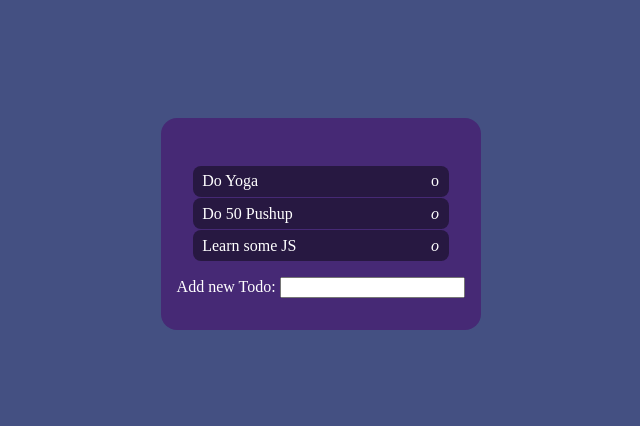
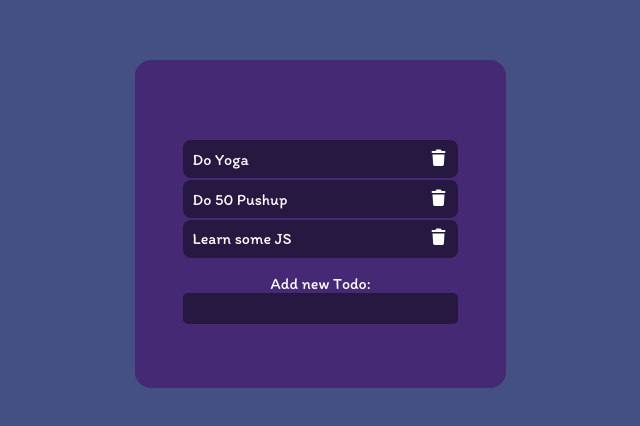
Before and after one commit to Saeedafshari11235/miniTodolist, a plain HTML site: page index.html in a window 1280 px wide. Shown: the part 168-594 px from the top of the page, without its empty margins (321-961 px from the left). Drawn offline with Linux system fonts and the light colour scheme.

Commit message:
adding style for form

```diff
--- a/css/style.css
+++ b/css/style.css
@@ -1,3 +1,4 @@
+@import url('https://fonts.googleapis.com/css2?family=Itim&display=swap');
 body{
     width: 99vw;
     height: 96vh;
@@ -6,9 +7,10 @@ body{
     display: flex;
     justify-content: center;
     align-items: center;
+    font-family: 'Itim', cursive;
 }
 main{
-    padding: 2rem 1rem;
+    padding: 4rem 2rem;
     background-color: rgb(70, 41, 117);
     border-radius: 1rem;
 }
@@ -20,8 +22,22 @@ li{
     background-color: rgb(39, 24, 65);
     margin: 0.1rem 1rem;
     border-radius: 0.5em;
-    padding: 0.4rem 0.6rem;
+    padding: 0.6rem 0.6rem;
     display: flex;
     flex-direction: row;
     justify-content: space-between;
+    width: 16rem;
 }
+form{
+    display: flex;
+    flex-direction: column;
+    align-items: center;
+}
+input{
+    width: 16rem;
+    padding: 0.5rem 0.6rem;
+    color: #fff;
+    background-color: rgb(39, 24, 65);
+    border-radius: 0.3rem;
+    border: none;
+}
--- a/index.html
+++ b/index.html
@@ -5,14 +5,15 @@
     <meta http-equiv="X-UA-Compatible" content="IE=edge">
     <meta name="viewport" content="width=device-width, initial-scale=1.0">
     <link rel="stylesheet" href="./css/style.css">
+    <link href="https://cdn.jsdelivr.net/gh/hung1001/font-awesome-pro-v6@44659d9/css/all.min.css" rel="stylesheet" type="text/css" />
     <title>Exercise-145</title>
 </head>
 <body>
     <main>
         <ul>
-            <li><span>Do Yoga</span><i></i>o</li>
-            <li><span>Do 50 Pushup</span><i>o</i></li>
-            <li><span>Learn some JS</span><i>o</i></li>
+            <li><span>Do Yoga</span><i class="fas fa-trash"></i></li>
+            <li><span>Do 50 Pushup</span><i class="fas fa-trash"></i></li>
+            <li><span>Learn some JS</span><i class="fas fa-trash"></i></li>
         </ul>
         <form>
             <label>Add new Todo:</label>
```
